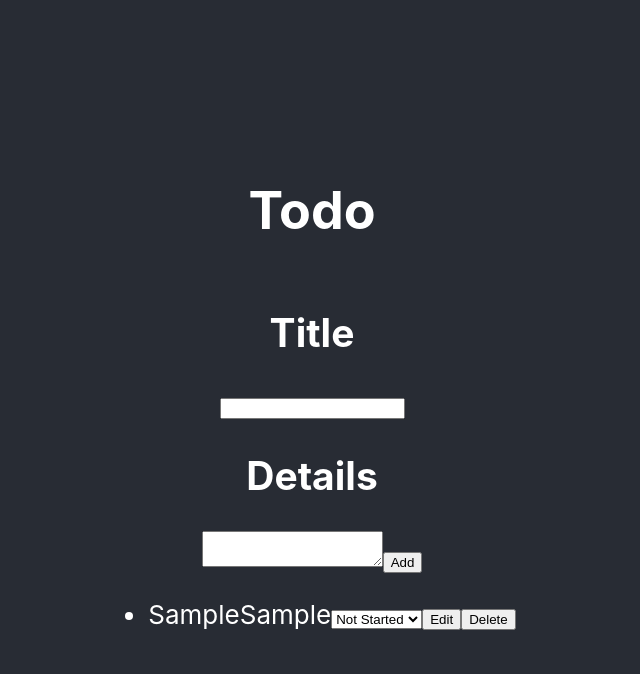
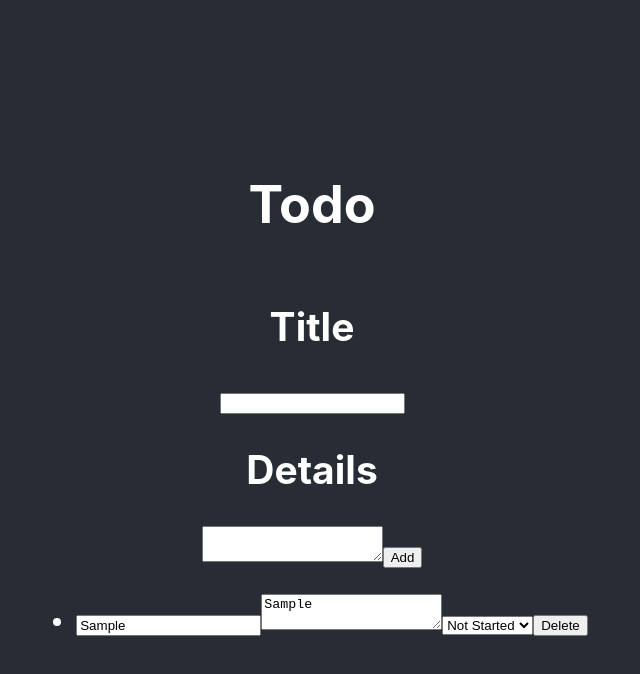
Before and after one commit to toshi-ino/todo-list-react-7, a React (Create React App) app: page / in a window 1280 px wide. Both pictures are taken after typing "Sample", "Sample" into the empty fields and a click on the button "Add". Shown: the top 674 px of the page, without its empty margins (328-968 px from the left). Built offline with nearby package versions, Linux system fonts and the light colour scheme.

Commit message:
Add edit function

```diff
--- a/src/App.js
+++ b/src/App.js
@@ -46,35 +46,26 @@ function App() {
     console.log(newTodos);
   };
 
-  const handleEditClick = (todo) => {
-    setIsEditing(true);
-    // setTodos(newTodos);
-
-    // console.log(newTodos);
-    // setCurrentTodo({ ...todo });
-    setCurrentTodo({ ...todo });
+  const handleEditTextChange = (id, text) => {
+    const deepCopy = todos.map((todo) => ({ ...todo }));
+    const newTodos = deepCopy.map((todo) => {
+      if (todo.id === id) {
+        todo.text = text;
+      }
+      return todo;
+    });
+    setTodos(newTodos);
   };
 
-  const handleUpdateTodo = (id, updatedTodo) => {
-    const updatedItem = todos.map((todo) => {
-      return todo.id !== id ? updatedTodo : todo;
+  const handleEditDetailChange = (id, detail) => {
+    const deepCopy = todos.map((todo) => ({ ...todo }));
+    const newTodos = deepCopy.map((todo) => {
+      if (todo.id === id) {
+        todo.detail = detail;
+      }
+      return todo;
     });
-    setIsEditing(false);
-    setTodos(updatedItem);
-  };
-
-  const handleEditText = (e) => {
-    // const newTodos = todos.map((todo) => {
-    //   if (todo.id === id) {
-    //     todo.text = text;
-    // console.log(text);
-    // console.log(setText(e.target.value));
-    // }
-    // return todo;
-    // });
-    // setTodos(newTodos);
-    // console.log(currentTodo);
-    handleUpdateTodo(currentTodo.id, currentTodo);
+    setTodos(newTodos);
   };
 
   return (
@@ -83,33 +74,6 @@ function App() {
         <h1>Todo</h1>
 
         <div className="App-content">
-          {isEditing ? (
-            <>
-              <h2>Title</h2>
-              <input
-                type="text"
-                value={currentTodo.text}
-                onChange={handleEditText}
-              />
-              <h2>Details</h2>
-
-              <select
-                onChange={(e) => {
-                  setStatus(e.target.value);
-                  console.log(e.target.value);
-                }}
-              >
-                <option value="notStarted">Not Started</option>
-                <option value="inProgress">In Progress</option>
-                <option value="done">Done</option>
-              </select>
-
-              <button onClick={handleUpdateTodo}>Update</button>
-
-              <button onClick={handleDeleteClick}>Cancel</button>
-            </>
-          ) : (
-            <>
           <h2>Title</h2>
           <input
             type="text"
@@ -124,15 +88,25 @@ function App() {
           </textarea>
 
           <button onClick={handleAddClick}>Add</button>
-            </>
-          )}
 
           <ul>
             {todos.map((todo) => {
               return (
                 <li key={todo.id}>
-                  {todo.text}
-                  {todo.detail}
+                  <input
+                    type="text"
+                    value={todo.text}
+                    onChange={(e) => {
+                      handleEditTextChange(todo.id, e.target.value);
+                    }}
+                  />
+
+                  <textarea
+                    value={todo.detail}
+                    onChange={(e) => {
+                      handleEditDetailChange(todo.id, e.target.value);
+                    }}
+                  />
 
                   <select
                     onChange={(e) => {
@@ -146,8 +120,6 @@ function App() {
                   </select>
 
                   {/* {console.log(e.target.valuedo)} */}
-
-                  <button onClick={() => handleEditClick(todo)}>Edit</button>
 
                   <button onClick={() => handleDeleteClick(todo.id)}>
                     Delete
```
Lines whose indentation alone changed are shown as unchanged.
